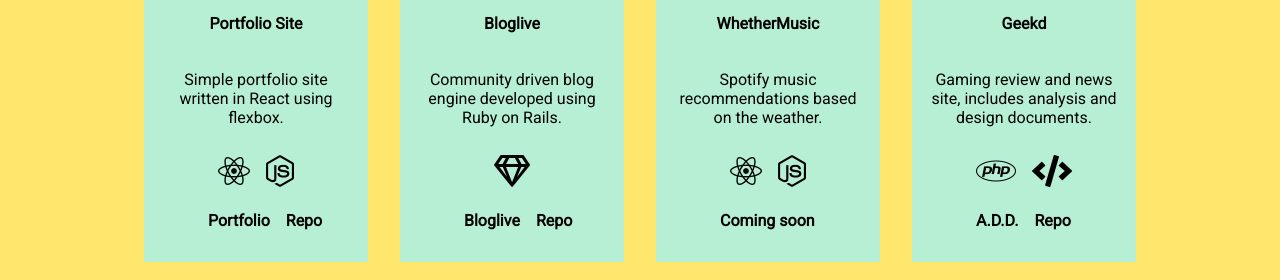
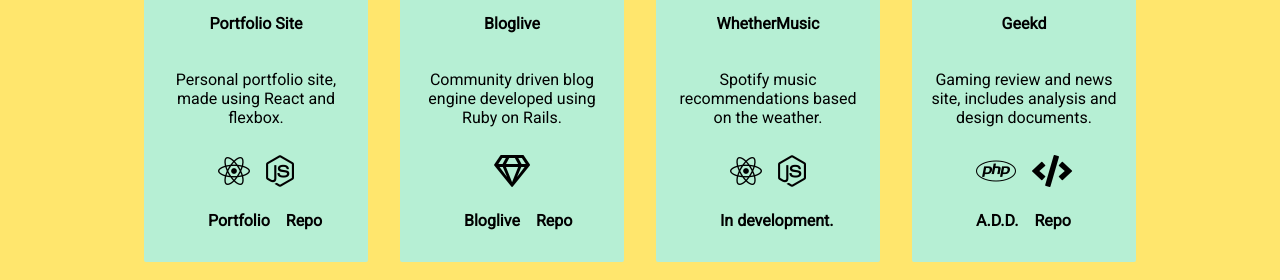
Before and after one commit to sunnlamp/landing-page, a React (Create React App) app: page / in a window 1280 px wide. Shown: the part 1327-1607 px from the top of the page. Built offline with nearby package versions, Linux system fonts and the light colour scheme.

Commit message:
modified Portfolio.js to include whethermusic repo link and some words about the portfolio itself

```diff
--- a/src/Portfolio.js
+++ b/src/Portfolio.js
@@ -7,8 +7,8 @@ const Portfolio = () => (
       <h4>Portfolio Site</h4>
       <div className="card-description">
         <p>
-          Simple portfolio site written
-          in React using flexbox.
+          Personal portfolio site,
+          made using React and flexbox.
         </p>
       </div>
       <div className="card-icons">
@@ -19,7 +19,7 @@ const Portfolio = () => (
       </div>
       <div className="card-links">
         <ul>
-          <li><a href="#">Portfolio</a></li>
+          <li><a href="www.rzamudio.com">Portfolio</a></li>
           <li><a target="_blank" rel="noopener noreferrer" href="https://github.com/sunnlamp/landing-page">Repo</a></li>
         </ul>
       </div>
@@ -59,7 +59,7 @@ const Portfolio = () => (
       </div>
       <div className="card-links">
         <ul>
-          <li><a href="#">Coming soon</a></li>
+          <li><a href="https://github.com/sunnlamp/whether-music">In development.</a></li>
         </ul>
       </div>
     </div>
```
Also changed, not shown: public/manifest.json (deleted).
